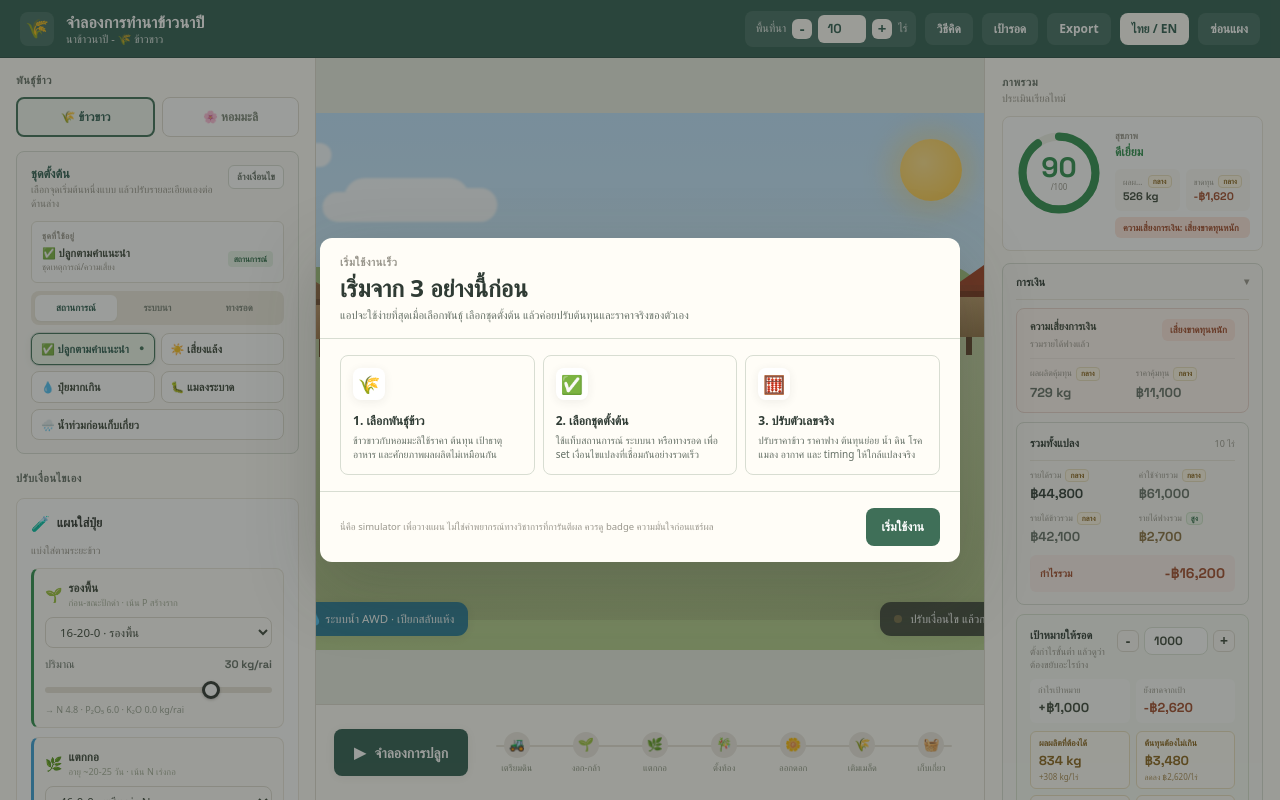
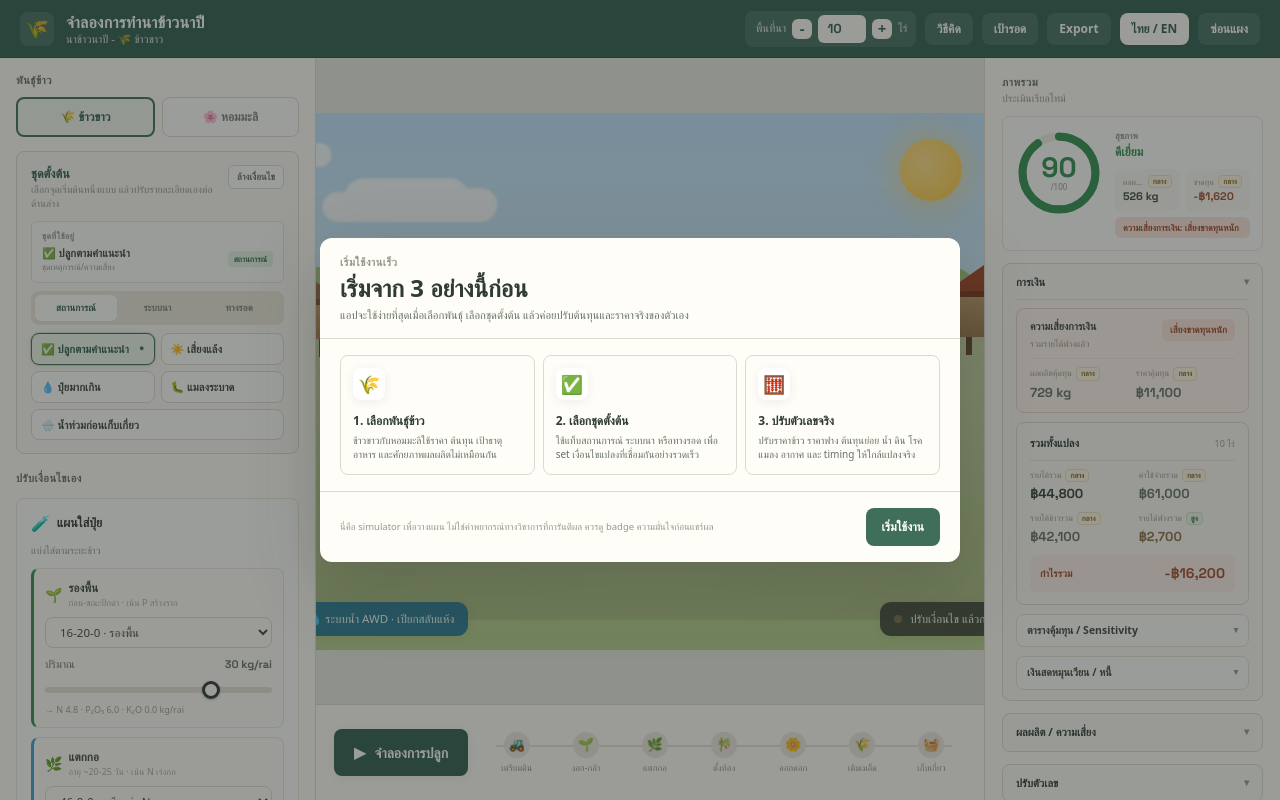
Before and after one commit to Ton-Munoi99/thai-rice-farming-simulator, a React (Vite) app: page / in a window 1280 px wide. Built offline with nearby package versions, Linux system fonts and the light colour scheme; a web font is replaced by a local one.

Commit message:
Remove survival blocks from finance panel

```diff
--- a/src/components/ScorePanel.jsx
+++ b/src/components/ScorePanel.jsx
@@ -2,7 +2,6 @@ import { formatNumber, riskColor, scoreColor, signedBaht } from "../utils/format
 import { COST_LABELS, pickLang, t } from "../i18n.js";
 import { METRIC_QUALITY } from "../data/methodologyData.js";
 import AssumptionSourcePanel from "./AssumptionSourcePanel.jsx";
-import AutoPlanPanel from "./AutoPlanPanel.jsx";
 import CalibrationPanel from "./CalibrationPanel.jsx";
 import CompareScenariosPanel from "./CompareScenariosPanel.jsx";
 import DataQualityBadge from "./DataQualityBadge.jsx";
@@ -14,7 +13,6 @@ import RecommendationPanel from "./RecommendationPanel.jsx";
 import RiskContributionPanel from "./RiskContributionPanel.jsx";
 import ScenarioHistoryPanel from "./ScenarioHistoryPanel.jsx";
 import SensitivityPanel from "./SensitivityPanel.jsx";
-import SurvivalTargetPanel from "./SurvivalTargetPanel.jsx";
 
 export default function ScorePanel({ mobileActive = true, mobileMode = null, simulation }) {
   const model = simulation.liveModel;
@@ -51,8 +49,6 @@ export default function ScorePanel({ mobileActive = true, mobileMode = null, sim
         <GroupDetails title={t(language, "financeGroup")} defaultOpen={mobileMode !== "results"}>
           <FinancialRiskCard language={language} model={model} />
           <FarmTotalsCard language={language} farmSize={simulation.farmSize} totals={totals} />
-          <SurvivalTargetPanel simulation={simulation} />
-          <AutoPlanPanel simulation={simulation} />
           <CompactDetails title={t(language, "sensitivityTitle")}>
             <SensitivityPanel simulation={simulation} />
           </CompactDetails>
```
